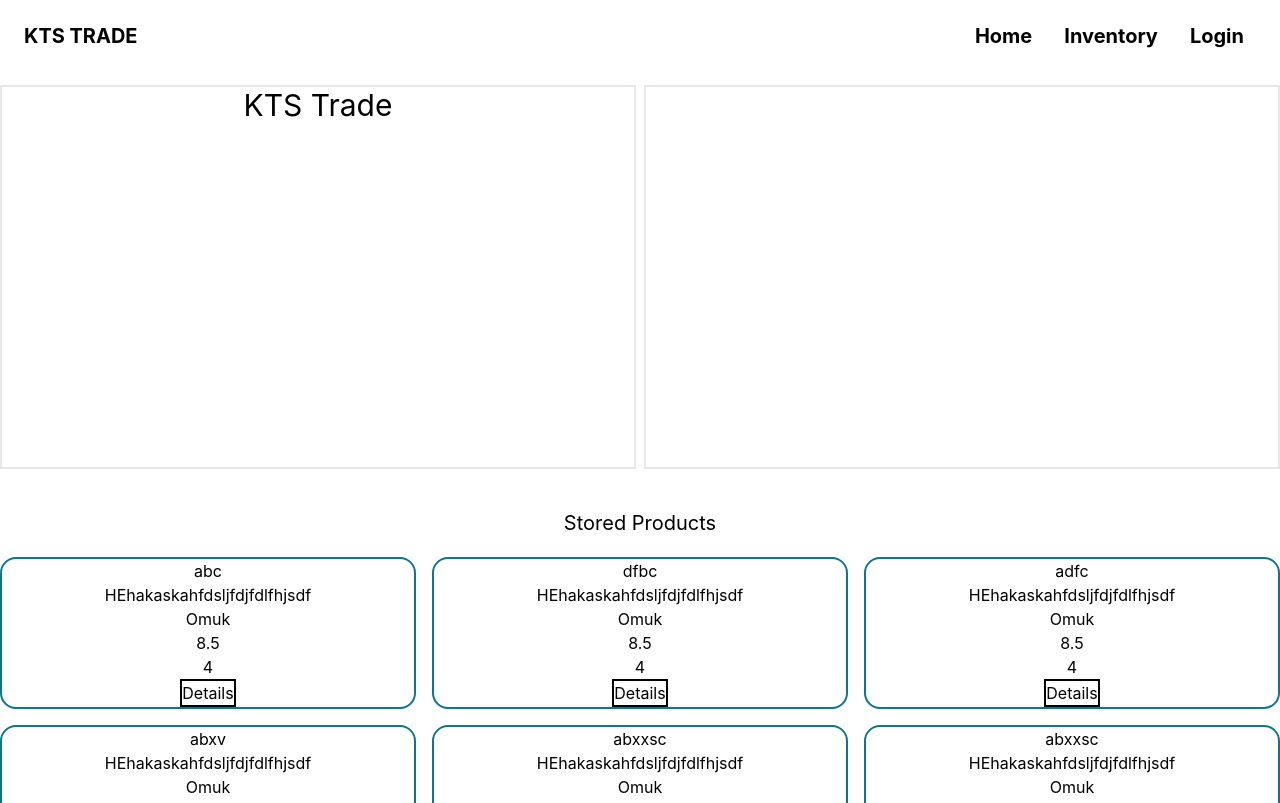
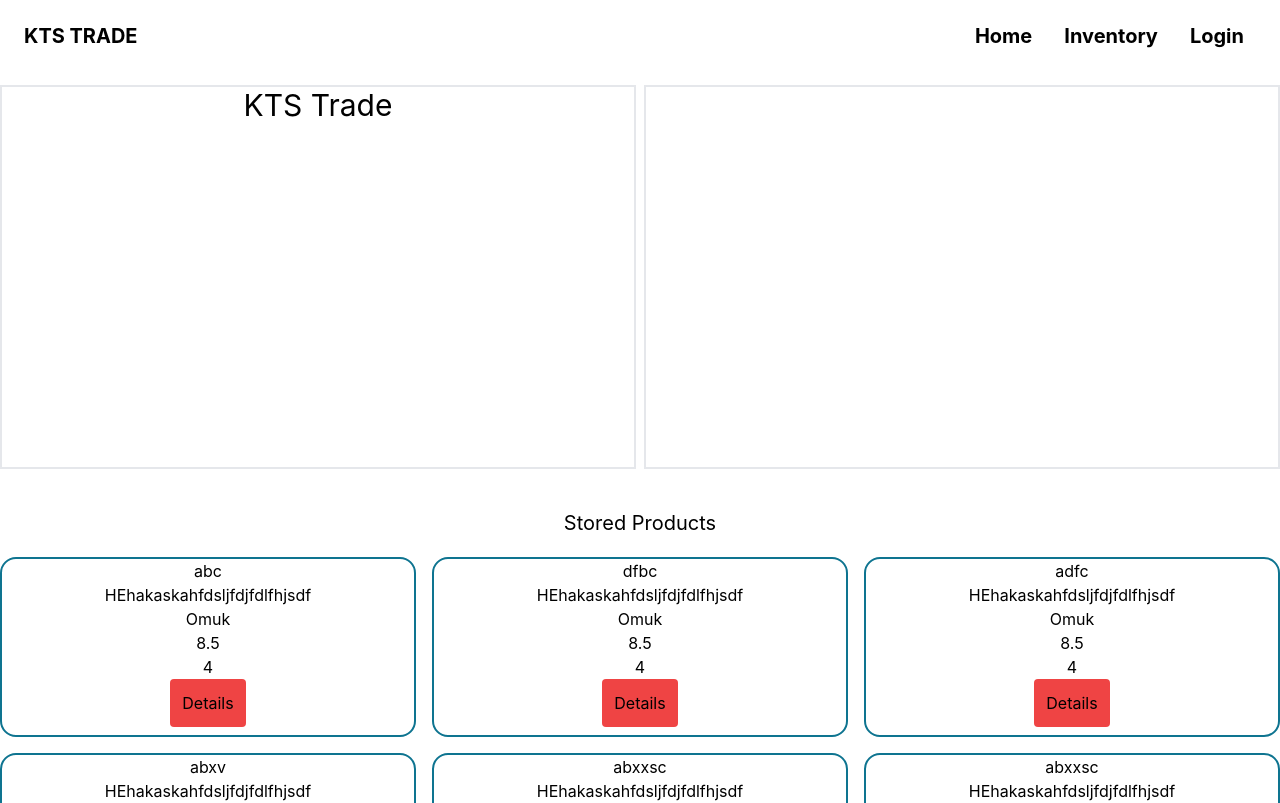
Before and after one commit to mdamirhossainjowel/kts-trade-client-side, a React (Create React App) app: page / in a window 1280 px wide. Shown: the top 803 px of the page. Built offline with nearby package versions, Linux system fonts and the light colour scheme.

Commit message:
inventory page updated

```diff
--- a/src/Component/Items/Items.js
+++ b/src/Component/Items/Items.js
@@ -15,7 +15,7 @@ const Items = (props) => {
       <h1>{Supplier}</h1>
       <h1>{Price}</h1>
       <h1>{Qty}</h1>
-      <button onClick={handleManage} className="border-2 border-black">
+      <button onClick={handleManage} className="bg-red-500 p-3 rounded mb-2">
         Details
       </button>
     </div>
```
